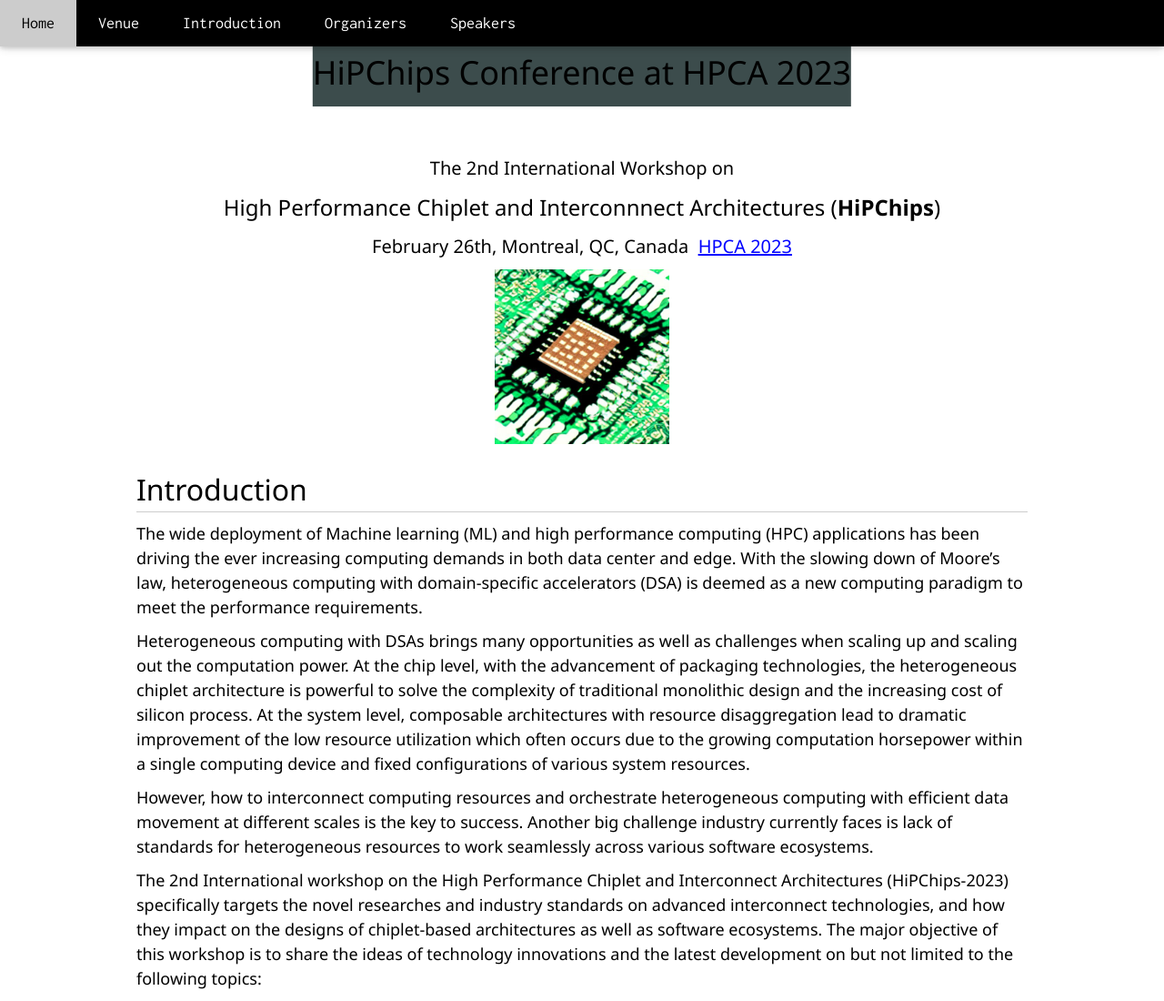
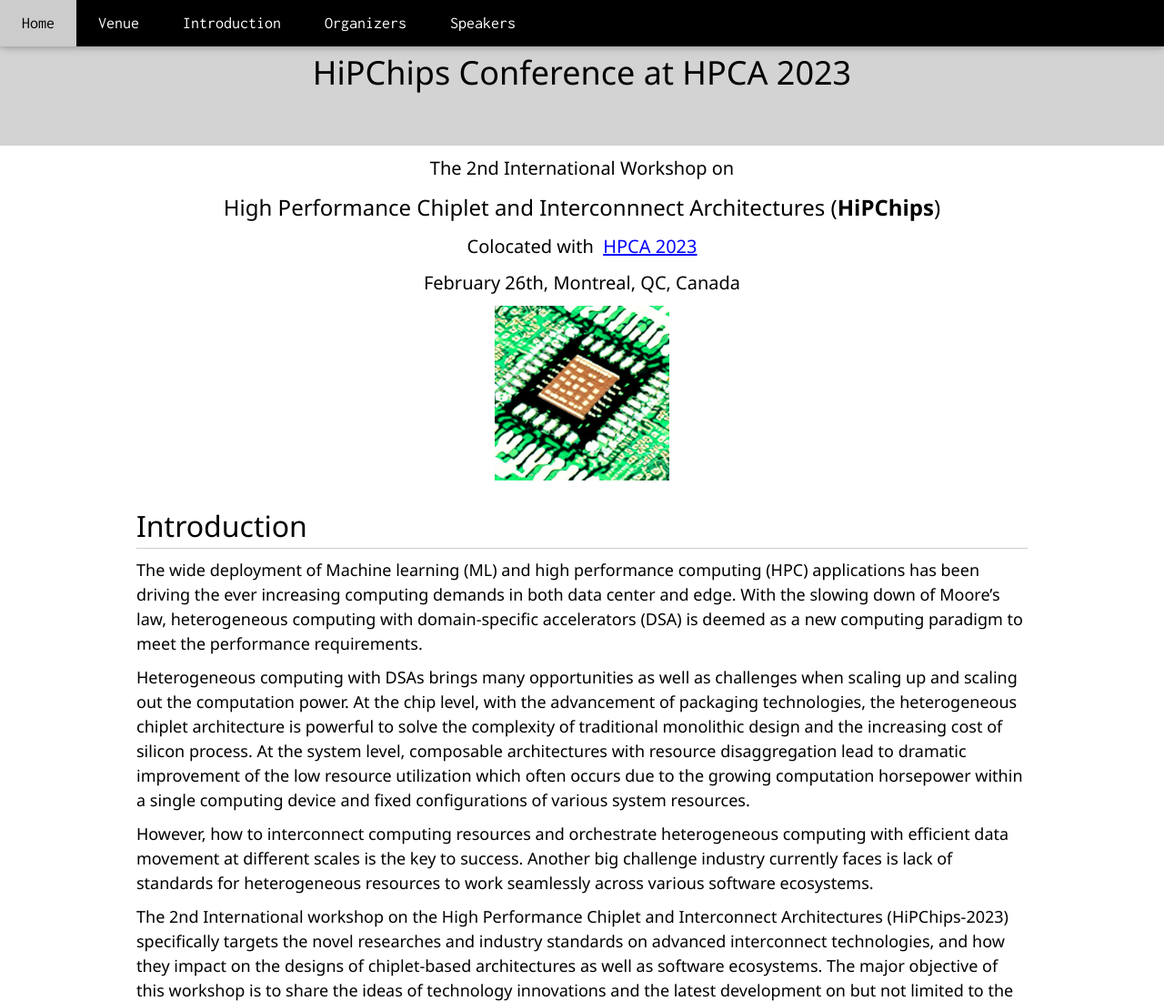
Before and after one commit to weifengz2016/hpca2023, a plain HTML site: page index.html in a window 1280 px wide. Shown: the top 1100 px of the page at 91% size. Drawn offline with nearby package versions, Linux system fonts and the light colour scheme.

Commit message:
Update index.html

```diff
--- a/index.html
+++ b/index.html
@@ -47,15 +47,16 @@
 </div>
 
 <!-- Header with image -->
-<header class= "bgimg w3-display-container w3-grayscale-min" id="head">
-  <div class="w3-display-middle w3-center" style="background-color:darkslategray">
+<header class= "bgimg w3-display-container w3-grayscale-min" style="background-color:lightgray" id="head">
+  <div class="w3-display-middle w3-center">
     <h1 style="text-align: center;" id="t1">HiPChips Conference at HPCA 2023</h1>
   </div>
 </header>
 
     <h4 style="text-align: center;">The 2nd International Workshop on</h4>
     <h3 style="text-align: center;">High Performance Chiplet and Interconnnect Architectures (<strong>HiPChips</strong>) </h3>
-    <h4 style="text-align: center;">February 26th, Montreal, QC, Canada &nbsp;<a href="https://hpca-conf.org/2023/" style="color: blue">HPCA 2023</a></h4>
+    <h4 style="text-align: center;">Colocated with &nbsp;<a href="https://hpca-conf.org/2023/" style="color: blue">HPCA 2023</a></h4>
+    <h4 style="text-align: center;">February 26th, Montreal, QC, Canada</h4>
     <center><img src="./images/hipchips3.jpg" width="15%" height="auto"> </center>
 
 <div class="w3-row-padding w3-padding-16 w3-container" id="intro">
```
